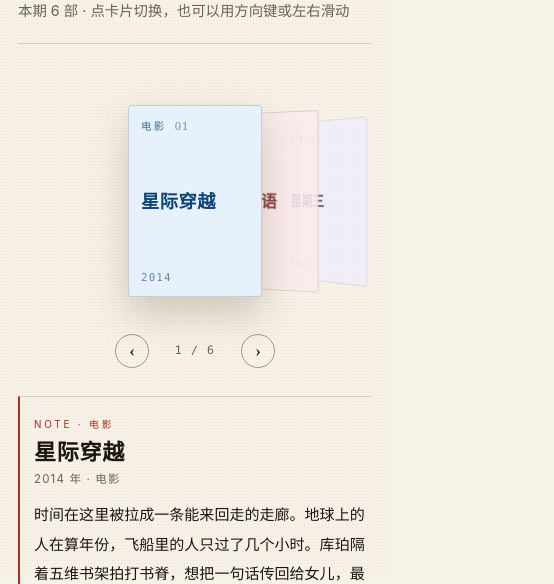
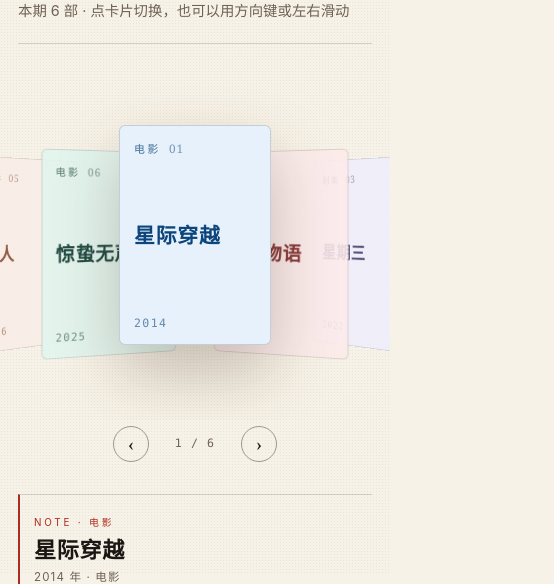
Before and after one commit to Duanjhuii1110/Assignment2, an Astro site: page /Assignment2/movies in a window 390 px wide. Shown: the part 269-853 px from the top of the page, 554 px wide, since content can reach past the window. Built offline with nearby package versions, Linux system fonts and the light colour scheme; Astro itself is replaced by a stand-in of ours.

Commit message:
feat: 放映厅通栏全屏——环形卡片墙+环境光晕

```diff
--- a/src/pages/movies.astro
+++ b/src/pages/movies.astro
@@ -15,6 +15,7 @@ import { MOVIES } from '../data/movies';
   <hr class="head-rule" />
 
   <div class="cf" id="cf" tabindex="0" role="group" aria-label="观影卡片墙，左右方向键切换，回车展开解说">
+    <div class="cf-glow" aria-hidden="true"></div>
     {MOVIES.map((m, i) => (
       <button
         class="cf-card"
@@ -57,46 +58,68 @@ import { MOVIES } from '../data/movies';
 <script type="application/json" id="cf-data" set:html={JSON.stringify(MOVIES)}></script>
 
 <style is:global>
+  /* 通栏舞台：横贯整个浏览器宽度 */
   .cf {
     position: relative;
-    height: 320px;
-    margin-top: 10px;
-    perspective: 1100px;
-    perspective-origin: 50% 45%;
+    width: 100vw;
+    margin-left: calc(50% - 50vw);
+    height: 480px;
+    margin-top: 8px;
+    perspective: 1500px;
+    perspective-origin: 50% 42%;
     user-select: none;
     touch-action: pan-y;
     outline: none;
+    overflow: hidden;
   }
 
   .cf:focus-visible {
     outline: 2px solid var(--red);
-    outline-offset: 8px;
+    outline-offset: -4px;
+  }
+
+  /* 环境光晕：颜色跟随当前卡片，JS 写入 --glow */
+  .cf-glow {
+    position: absolute;
+    left: 50%;
+    top: 46%;
+    width: min(1200px, 92vw);
+    height: 400px;
+    transform: translate(-50%, -50%);
+    background: radial-gradient(
+      closest-side,
+      var(--glow, transparent) 0%,
+      transparent 72%
+    );
+    filter: blur(6px);
+    opacity: 0.55;
+    pointer-events: none;
   }
 
   .cf-card {
     position: absolute;
     left: 50%;
     top: 50%;
-    width: 172px;
-    height: 248px;
-    margin: -124px 0 0 -86px;
-    padding: 16px;
+    width: 238px;
+    height: 344px;
+    margin: -172px 0 0 -119px;
+    padding: 22px;
     display: flex;
     flex-direction: column;
     justify-content: space-between;
     text-align: left;
     font-family: var(--font-sans);
     border: 1px solid var(--rule);
-    border-radius: 4px;
+    border-radius: 6px;
     background: var(--bg);
     color: var(--fg);
     cursor: pointer;
     overflow: hidden;
     will-change: transform;
     transition:
-      transform 0.5s cubic-bezier(0.22, 0.61, 0.36, 1),
-      opacity 0.4s ease,
-      box-shadow 0.35s ease;
+      transform 0.55s cubic-bezier(0.22, 0.61, 0.36, 1),
+      opacity 0.45s ease,
+      box-shadow 0.4s ease;
   }
 
   html[data-theme='dark'] .cf-card {
@@ -105,11 +128,11 @@ import { MOVIES } from '../data/movies';
   }
 
   .cf-card[aria-pressed='true'] {
-    box-shadow: 0 16px 38px rgba(60, 40, 25, 0.22);
+    box-shadow: 0 28px 64px rgba(60, 40, 25, 0.26);
   }
 
   html[data-theme='dark'] .cf-card[aria-pressed='true'] {
-    box-shadow: 0 16px 38px rgba(0, 0, 0, 0.6);
+    box-shadow: 0 28px 64px rgba(0, 0, 0, 0.65);
   }
 
   .cf-card:focus-visible {
@@ -125,30 +148,30 @@ import { MOVIES } from '../data/movies';
   }
 
   .cf-kind {
-    font-size: 0.66rem;
-    letter-spacing: 0.22em;
+    font-size: 0.68rem;
+    letter-spacing: 0.24em;
     opacity: 0.75;
   }
 
   .cf-no {
     font-family: var(--font-serif);
-    font-size: 0.7rem;
+    font-size: 0.74rem;
     letter-spacing: 0.08em;
     opacity: 0.5;
   }
 
   .cf-title {
     font-family: var(--font-serif);
-    font-size: 1.42rem;
+    font-size: 1.72rem;
     font-weight: 600;
     line-height: 1.3;
-    letter-spacing: 0.03em;
+    letter-spacing: 0.04em;
   }
 
   .cf-year {
     font-family: var(--font-mono);
-    font-size: 0.68rem;
-    letter-spacing: 0.1em;
+    font-size: 0.72rem;
+    letter-spacing: 0.12em;
     opacity: 0.6;
   }
 
@@ -157,18 +180,18 @@ import { MOVIES } from '../data/movies';
     align-items: center;
     justify-content: center;
     gap: 18px;
-    padding: 2px 0 8px;
+    padding: 6px 0 10px;
   }
 
   .cf-ctrl button {
-    width: 34px;
-    height: 34px;
+    width: 36px;
+    height: 36px;
     border-radius: 50%;
     border: 1px solid var(--rule-strong);
     background: none;
     color: var(--ink);
     font-family: var(--font-serif);
-    font-size: 17px;
+    font-size: 18px;
     line-height: 1;
     cursor: pointer;
     transition: color 0.2s ease, border-color 0.2s ease;
@@ -189,7 +212,7 @@ import { MOVIES } from '../data/movies';
   }
 
   .cf-detail {
-    margin-top: 20px;
+    margin-top: 22px;
     padding: 18px 0 4px 18px;
     border-left: 2px solid var(--red);
     border-top: 1px solid var(--rule);
@@ -252,19 +275,23 @@ import { MOVIES } from '../data/movies';
 
   @media (max-width: 560px) {
     .cf {
-      height: 262px;
-      perspective: 800px;
+      height: 350px;
+      perspective: 900px;
+    }
+
+    .cf-glow {
+      height: 280px;
     }
 
     .cf-card {
-      width: 134px;
-      height: 192px;
-      margin: -96px 0 0 -67px;
-      padding: 12px;
+      width: 152px;
+      height: 220px;
+      margin: -110px 0 0 -76px;
+      padding: 14px;
     }
 
     .cf-title {
-      font-size: 1.14rem;
+      font-size: 1.3rem;
     }
 
     .cf-detail {
@@ -296,17 +323,39 @@ import { MOVIES } from '../data/movies';
     const nextBtn = document.getElementById('cf-next');
     let active = 0;
 
+    const hexToRgba = (hex: string, alpha: number) => {
+      const n = parseInt(hex.replace('#', ''), 16);
+      const r = (n >> 16) & 255;
+      const g = (n >> 8) & 255;
+      const b = n & 255;
+      return `rgba(${r},${g},${b},${alpha})`;
+    };
+
+    const updateGlow = () => {
+      const m = data[active];
+      const dark = document.documentElement.dataset.theme === 'dark';
+      stage.style.setProperty(
+        '--glow',
+        hexToRgba(dark ? m.bgDark : m.bg, dark ? 0.42 : 0.6)
+      );
+    };
+
     const layout = () => {
       const narrow = stage.clientWidth < 560;
-      const step = narrow ? 64 : 108;
+      const step = narrow ? 84 : 192;
       cards.forEach((card, i) => {
-        const off = i - active;
+        // 环形排布：把超出半圈的卡片绕到另一侧，保证两侧始终饱满
+        const n = data.length;
+        let off = i - active;
+        if (off > n / 2) off -= n;
+        if (off < -n / 2) off += n;
         const abs = Math.abs(off);
         const x = off * step;
-        const ry = Math.max(-55, Math.min(55, -off * 26));
-        const sc = Math.max(0.7, 1 - abs * 0.08);
-        const op = abs > 2 ? 0 : 1 - Math.min(abs * 0.15, 0.32);
-        card.style.transform = `translateX(${x}px) rotateY(${ry}deg) scale(${sc})`;
+        const ry = Math.max(-50, Math.min(50, -off * 24));
+        const sc = Math.max(0.72, 1 - abs * 0.07);
+        const op = abs > 3 ? 0 : 1 - Math.min(abs * 0.12, 0.4);
+        const y = off === 0 ? -10 : 8;
+        card.style.transform = `translate(${x}px, ${y}px) rotateY(${ry}deg) scale(${sc})`;
         card.style.zIndex = String(20 - abs);
         card.style.opacity = String(op);
         card.style.pointerEvents = op === 0 ? 'none' : 'auto';
@@ -316,6 +365,7 @@ import { MOVIES } from '../data/movies';
         p.hidden = i !== active;
       });
       if (posEl) posEl.textContent = `${active + 1} / ${data.length}`;
+      updateGlow();
     };
 
     const go = (i: number) => {
@@ -355,6 +405,12 @@ import { MOVIES } from '../data/movies';
       resizeTimer = window.setTimeout(layout, 120);
     });
 
+    // 暗色模式切换时同步光晕颜色
+    new MutationObserver(updateGlow).observe(document.documentElement, {
+      attributes: true,
+      attributeFilter: ['data-theme'],
+    });
+
     layout();
   }
 </script>
--- a/src/styles/global.css
+++ b/src/styles/global.css
@@ -77,6 +77,7 @@ body {
   line-height: 1.85;
   background: var(--paper);
   color: var(--ink);
+  overflow-x: clip;
   -webkit-font-smoothing: antialiased;
   text-rendering: optimizeLegibility;
 }
```
